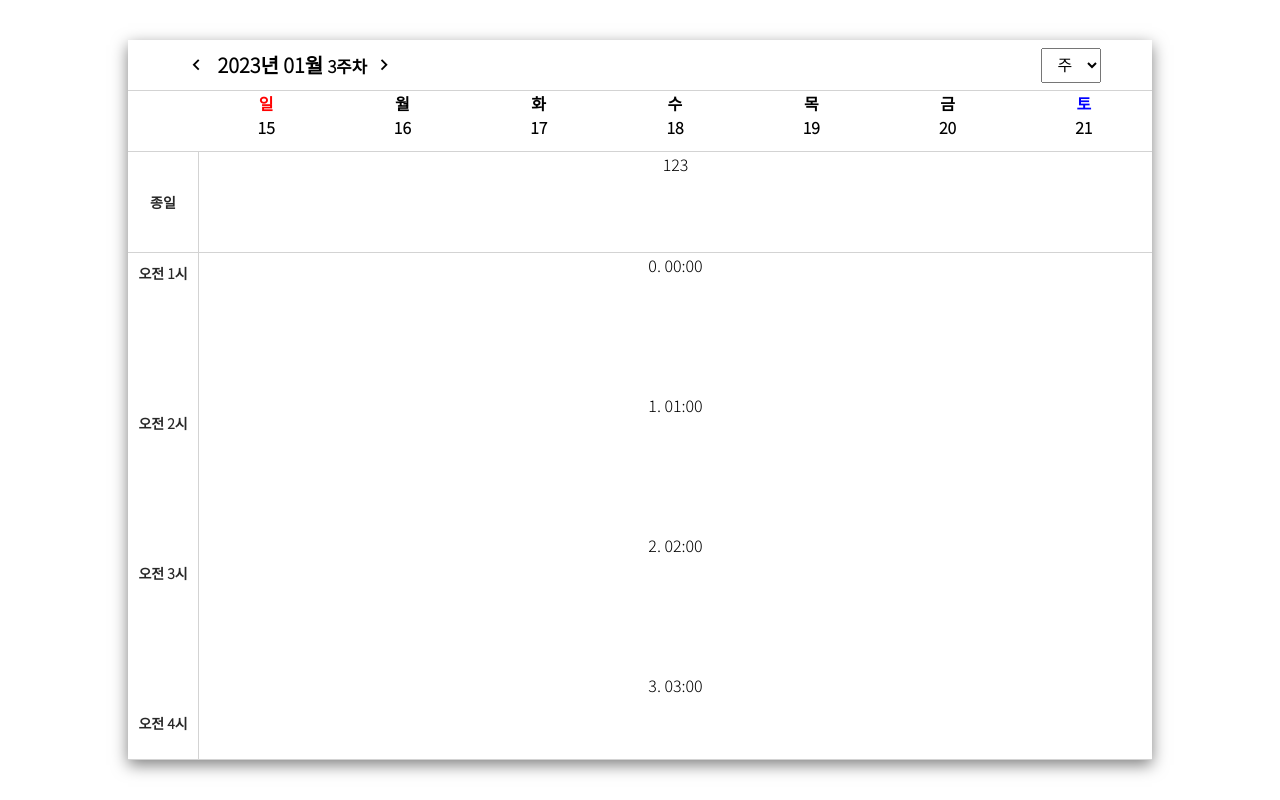
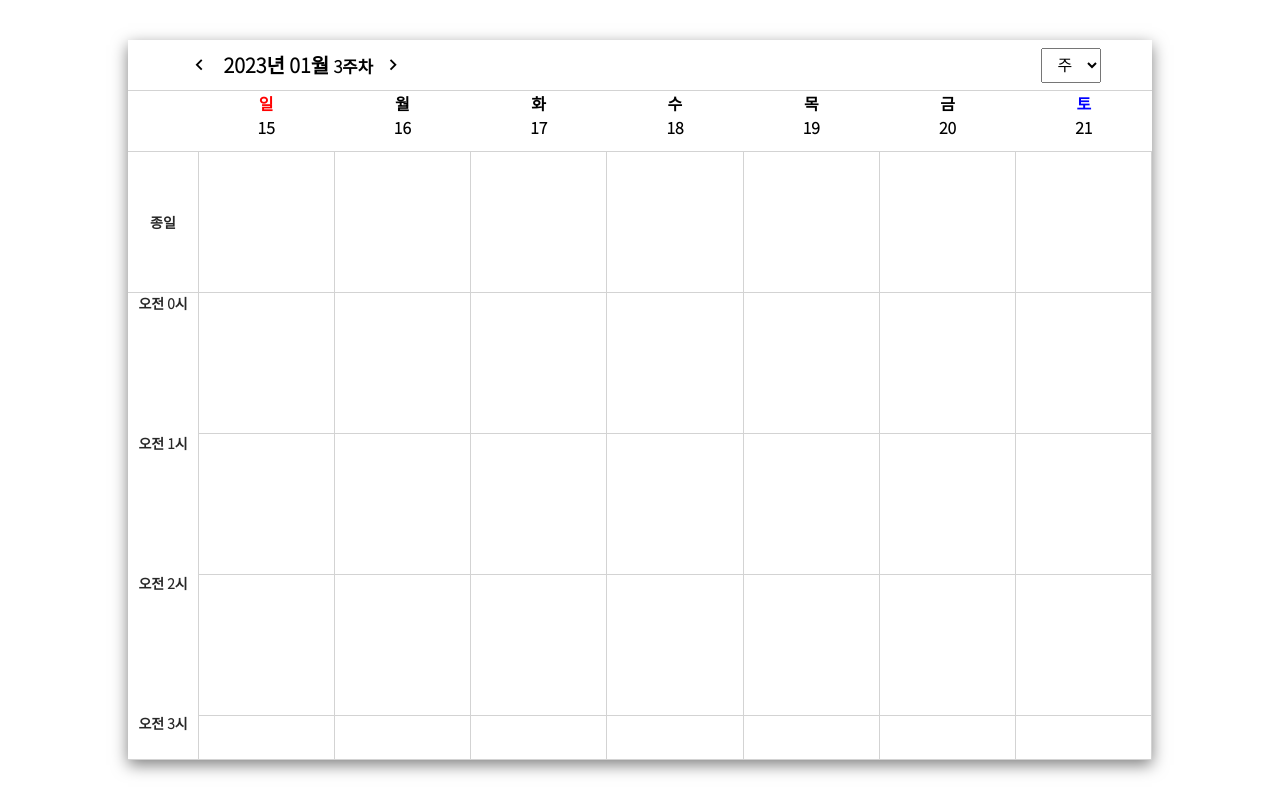
Before and after one commit to dnfwlxo11/vue-calandar, a Vue app: page / in a window 1280 px wide. Built offline with nearby package versions, Linux system fonts and the light colour scheme.

Commit message:
add: week calendar click event code upload

```diff
--- a/src/components/PlanSubmitMenu.vue
+++ b/src/components/PlanSubmitMenu.vue
@@ -63,6 +63,7 @@ export default {
       this.setTargetDate();
     },
     mounted() {
+      console.log(this.modalDateInfor, 'this.modalDateInfor');
       this.modalRef = this.$refs['plan-submit-modal'];
       this.modalRef.focus();
       this.modalRef.addEventListener('keyup', this.keyEventListener);
@@ -73,12 +74,12 @@ export default {
 
         this.modalType = this.modalDateInfor.type;
 
+        this.modalDateInfor.time === 'all'
+          ? this.isFullDay = true
+          : this.isFullDay = false;
+
         // true는 수정 false는 생성
         if (this.modalType) {
-          this.modalDateInfor.time !== 'all' ?
-            this.isFullDay = false
-            : this.isFullDay = true;
-
           this.submitData = {
             ...this.modalDateInfor,
             'updated_ts': this.$Utils.dateUtils.getNow(),
@@ -86,7 +87,7 @@ export default {
         } else {
           this.submitData = {
             ...this.submitData,
-            'time': this.isFullDay ? 'all' : '08:00',
+            'time': this.modalDateInfor.time,
             'fulldate': `${year}-${month}-${day.toString().padStart(2, '0')}`,
             'created_ts': this.$Utils.dateUtils.getNow(),
             'updated_ts': this.$Utils.dateUtils.getNow(),
@@ -104,7 +105,7 @@ export default {
       },
       setFullDay() {
         this.isFullDay = !this.isFullDay;
-
+        console.log(this.isFullDay)
         this.isFullDay
           ? this.$set(this.submitData, 'time', 'all')
           : this.$set(this.submitData, 'time', this.modalDateInfor.time === 'all' ? '08:00' : this.modalDateInfor.time);
--- a/src/components/PlansModal.vue
+++ b/src/components/PlansModal.vue
@@ -16,7 +16,8 @@
                         v-for="(plan, idx) of modalPlansInfor[modalPlansInfor.day]"
                         :key="idx"
                         @click="updateData(plan)">
-                        <span v-if="plan.time !== 'all'" class="mdi mdi-chevron-right"></span>
+                        <span v-if="plan.time !== 'all'" class="mdi mdi-timer-outline"></span>
+                        <span v-else class="mdi mdi-check-circle-outline"></span>
                         <span class="plan-title">{{ plan.title }}</span>
                         - <span class="plan-content">{{ plan.content }}</span>
                     </div>
@@ -28,7 +29,8 @@
             :modalDateInfor="targetDate"
             @action:close="isSubmitModal=false;modalRef.focus()"
             @update:submit="submit"
-            @delete:data="deleteData" />
+            @delete:data="deleteData"
+        />
     </div>
 </template>
 
@@ -56,7 +58,6 @@ export default {
         }
     },
     mounted() {
-        console.log(this.modalPlansInfor)
         this.modalRef = this.$refs['plans-modal'];
         this.modalRef.focus();
         this.modalRef.addEventListener('keyup', this.keyEventListener);
@@ -218,4 +219,9 @@ export default {
         }
     }
 }
+
+.mdi {
+  font-size: 14px;
+  margin: 0 3px 0 3px;
+}
 </style>
--- a/src/views/Calandar/MonthCalendar.vue
+++ b/src/views/Calandar/MonthCalendar.vue
@@ -17,18 +17,18 @@
           {{ day.class ? day.day : null }}
         </div>
         <div v-if="Object.keys(monthData.data).length" class="day-plans">
-          <div v-for="(dayData, dayKey) in monthData.data" :key="dayKey" style="height: 100%;">
+          <div v-for="(dayData, dayKey) in monthData.data" :key="dayKey" :style="{  'height': dayKey !== day.day ? '0%' : '100%'}">
               <div v-if="dayKey === day.day" class="day-plan-wrapper">
                 <div :class="`day-plan day-plan${content.time === 'all' ? '-all' : '-time' }`"
                   v-for="(content, contentIdx) of dayData.slice(0, 3)"
                   :key="contentIdx"
                   @click.stop="showSubmitModal({ ...day, ...content }, true)">
-                  <span v-if="content.time !== 'all'" class="mdi mdi-chevron-right"></span>
+                  <span v-if="content.time !== 'all'" class="mdi mdi-timer-outline"></span>
+                  <span v-else class="mdi mdi-check-circle-outline"></span>
                   <span class="day-plan-title">{{ content.title }}</span>
                   - <span class="day-plan-content">{{ content.content }}</span>
                 </div>
               </div>
-              <!-- {{dayData}} -->
               <div class="plan-more" v-if="dayData.length > 3 && dayKey === day.day">
                 <button class="btn" @click.stop="showMoreData(day)">
                   {{dayData.length - 3}}개 더보기
@@ -44,13 +44,15 @@
       @action:close="isSubmitModal=false"
       @create:submit="saveData"
       @update:submit="updateData"
-      @delete:data="deleteData" />
+      @delete:data="deleteData"
+    />
     <plans-modal
       v-if="isPlansShowModal"
       :modalPlansInfor="{ ...monthData.data, ...targetDay }"
       @action:close="isPlansShowModal=false"
       @update:submit="updateData"
-      @delete:data="deleteData" />
+      @delete:data="deleteData"
+    />
   </div>
 </template>
 
@@ -116,6 +118,7 @@ export default {
           'year': null,
           'month': null,
           'day': null,
+          'time': 'all',
           'class': true,
           'date': null,
         };
@@ -139,49 +142,49 @@ export default {
       this.isPlansShowModal = true;
     },
     saveData(value) {
-      console.log(this.monthData.data)
       const [ year, month, day ] = value.fulldate.split('-');
 
       const dayData = {};
-      Object.values(this.monthData.data).length
+
+      // eslint-disable-next-line no-prototype-builtins
+      this.monthData.data.hasOwnProperty(day)
         ? dayData[day] = [ ...this.monthData.data[day], value]
         : dayData[day] = [value]
 
       let submitData = {};
 
       // eslint-disable-next-line no-prototype-builtins
-      this.monthData.data.hasOwnProperty(day) ?
-        submitData[month] = { ...this.monthData.data, ...dayData }
-        : submitData[month] = dayData;
+      submitData[month] = { ...this.monthData.data, ...dayData }
 
       this.$emit('update:data', submitData);
       this.isSubmitModal = false;
     },
     updateData(value) {
       const [ year, month, day ] = value.fulldate.split('-');
-      const baseData = Object.values(this.monthData.data[day]).filter((dayData) => dayData.uid !== value.uid);
-      console.log(value, baseData)
+      const baseData = this.monthData.data[day].filter((dayData) => dayData.uid !== value.uid);
 
       const dayData = {}
       dayData[day] = [ ...baseData, value]
 
       let submitData = {};
-      submitData[month] = dayData
-      console.log(submitData)
+      submitData[month] = { ...this.monthData.data, ...dayData };
 
       this.$emit('update:data', submitData);
       this.isSubmitModal = false;
     },
     deleteData(value) {
       const [ year, month, day ] = value.fulldate.split('-');
-      const baseData = this.monthData.data[month][day].filter((item) => item.uid !== value.uid)
+      const baseData = this.monthData.data[day].filter((dayData) => dayData.uid !== value.uid)
+
+      const dayData = {};
+      dayData[day] = baseData;
 
       const submitData = {};
-      submitData[month] = baseData
+      submitData[month] = { ...this.monthData.data, ...dayData };
 
       this.$emit('update:data', submitData);
       this.isSubmitModal = false;
-    }
+    },
   },
   watch: {
     monthData() {
@@ -313,4 +316,9 @@ export default {
     cursor: pointer;
   }
 }
+
+.mdi {
+  font-size: 14px;
+  margin: 0 3px 0 3px;
+}
 </style>
--- a/src/views/Calandar/WeekCalendar.vue
+++ b/src/views/Calandar/WeekCalendar.vue
@@ -1,13 +1,14 @@
 <template>
   <div id="week-calandar">
     <div class="week-nav">
-      <div class="day-of-week"
-        v-for="(day, idx) of ['일', '월', '화', '수', '목', '금', '토']" :key="idx">
-        <div  :class="{ 'sunday': idx % 7 === 0, 'saturday': idx % 7 === 6 }">
+      <div class="day-of-week" v-for="(day, idx) of weekNavDay" :key="idx">
+        <div v-if="day <= weekData.lastDay">
+          <div :class="{ 'sunday': idx % 7 === 0, 'saturday': idx % 7 === 6 }">
+            {{ $Utils.dateUtils.getKoreanDate(idx) }}
+          </div>
+          <div>
             {{day}}
           </div>
-        <div>
-          {{weekNavDay[idx]}}
         </div>
       </div>
     </div>
@@ -24,29 +25,68 @@
           </div>
         </div>
         <div class="week-body-content">
-          <div class="week-all">
-            123
+          <div class="week-contents" v-for="(day, dayIdx) of weekNavDay" :key="dayIdx">
+            <div class="week-times">
+              <div v-if="weekData.data.hasOwnProperty(parseInt(day).toString().padStart(2, '0'))">
+                <div class="week-all" @click.stop="showSubmitModal({ day, time: 'all' })">
+                  <div v-for="(dayData, dayDataIdx) of weekData.data[day.toString().padStart(2, '0')]"
+                    :key="dayDataIdx">
+                    <div v-if="dayData.time === 'all'"
+                      class="day-plan day-plan-all"
+                      @click.stop="showSubmitModal(dayData, true)">
+                      <span class="mdi mdi-check-circle-outline"></span>
+                      <span class="day-plan-title">{{ dayData.title }}</span>
+                      - <span class="day-plan-content">{{ dayData.content }}</span>
                     </div>
-          <div class="week-times">
-            <div class="week-time" v-for="(time, idx) of timeKeys" :key="idx">
-              {{idx}}. {{time}}
+                  </div>
+                </div>
+                <div class="week-time"
+                  v-for="(time, timeIdx) of timeKeys"
+                  :key="timeIdx"
+                  @click.stop="showSubmitModal({ day, time })">
+                  <div v-for="(dayData, dayDataIdx) of weekData.data[day.toString().padStart(2, '0')]"
+                    :key="dayDataIdx">
+                    <div v-if="dayData.time.split(':')[0] === time.split(':')[0]"
+                      class="day-plan day-plan-time"
+                      @click.stop="showSubmitModal(dayData, true)">
+                      <span class="mdi mdi-timer-outline"></span>
+                      <span class="day-plan-title">{{ dayData.title }}</span>
+                      - <span class="day-plan-content">{{ dayData.content }}</span>
+                    </div>
+                  </div>
+                </div>
+              </div>
+              <div v-else class="day-plans">
+                <div class="week-all" @click.stop="showSubmitModal({ day, time: 'all' })"></div>
+                <div class="week-time"
+                  v-for="(time, timeIdx) of timeKeys"
+                  :key="timeIdx"
+                  @click.stop="showSubmitModal({ day, time })"></div>
               </div>
             </div>
           </div>
         </div>
       </div>
     </div>
+
+    <plan-submit-menu
+      v-if="isSubmitModal"
+      :modalDateInfor="targetDate"
+      @action:close="isSubmitModal=false"
+      @create:submit="saveData"
+      @update:submit="updateData"
+      @delete:data="deleteData"
+    />
+  </div>
 </template>
 
 <script>
 import PlanSubmitMenu from '@/components/PlanSubmitMenu.vue'
-import PlansModal from '@/components/PlansModal.vue';
 
 export default {
   name: 'WeekCalandar',
   components: {
     PlanSubmitMenu,
-    PlansModal,
   },
   props: {
     weekData: {
@@ -57,7 +97,7 @@ export default {
   data() {
     return {
       times: [
-        '오전 1시', '오전 2시', '오전 3시', '오전 4시', '오전 5시', '오전 6시',
+        '오전 0시', '오전 1시', '오전 2시', '오전 3시', '오전 4시', '오전 5시', '오전 6시',
         '오전 7시', '오전 8시', '오전 9시', '오전 10시', '오전 11시', '오후 12시',
         '오후 1시', '오후 2시', '오후 3시', '오후 4시', '오후 5시', '오후 6시',
         '오후 7시', '오후 8시', '오후 9시', '오후 10시', '오후 11시',
@@ -67,6 +107,10 @@ export default {
         '08:00', '09:00', '10:00', '11:00', '12:00', '13:00', '14:00', '15:00',
         '16:00', '17:00', '18:00', '19:00', '20:00', '21:00', '22:00', '23:00',
       ],
+      isHover: false,
+      isSubmitModal: false,
+      targetday: null,
+      targetDate: null,
       weekNavDay: [],
       weekStartDay: null,
       weekEndDay: null,
@@ -83,14 +127,68 @@ export default {
       this.weekEndDay = this.weekData.weekEndDay;
       this.monthLastDay = this.weekData.lastDay;
 
-      for (let i=this.weekStartDay;i<=((this.weekEndDay > this.monthLastDay) ? this.monthLastDay : this.weekEndDay);i++) {
+      for (let i=this.weekStartDay;i<=this.weekEndDay;i++) {
         if (i < 1) this.weekNavDay.push(null)
         else this.weekNavDay.push(i);
       }
     },
+    showSubmitModal(date, type=false) {
+      this.targetDate = {
+        ...date,
+        'year': this.weekData.year,
+        'month': this.weekData.month,
+        type,
+      }
+
+      this.isSubmitModal = true;
+    },
+    saveData(value) {
+      const [ year, month, day ] = value.fulldate.split('-');
+
+      const dayData = {};
+
+      // eslint-disable-next-line no-prototype-builtins
+      this.monthData.data.hasOwnProperty(day)
+        ? dayData[day] = [ ...this.weekData.data[day], value]
+        : dayData[day] = [value]
+
+      let submitData = {};
+
+      // eslint-disable-next-line no-prototype-builtins
+      submitData[month] = { ...this.weekData.data, ...dayData }
+
+      this.$emit('update:data', submitData);
+      this.isSubmitModal = false;
+    },
+    updateData(value) {
+      const [ year, month, day ] = value.fulldate.split('-');
+      const baseData = this.weekData.data[day].filter((dayData) => dayData.uid !== value.uid);
+
+      const dayData = {}
+      dayData[day] = [ ...baseData, value]
+
+      let submitData = {};
+      submitData[month] = { ...this.weekData.data, ...dayData };
+
+      this.$emit('update:data', submitData);
+      this.isSubmitModal = false;
+    },
+    deleteData(value) {
+      const [ year, month, day ] = value.fulldate.split('-');
+      const baseData = this.weekData.data[day].filter((dayData) => dayData.uid !== value.uid)
+
+      const dayData = {};
+      dayData[day] = baseData;
+
+      const submitData = {};
+      submitData[month] = { ...this.weekData.data, ...dayData };
+
+      this.$emit('update:data', submitData);
+      this.isSubmitModal = false;
+    }
   },
   watch: {
-    weekData(value) {
+    weekData() {
       this.init();
     }
   }
@@ -105,13 +203,13 @@ export default {
 .week-nav {
   height: 60px;
   display: flex;
-  justify-content: space-between;
+  // justify-content: space-between;
   font-weight: 600;
   border-bottom: 1px solid lightgrey;
   padding-left: 70px;
 
   & .day-of-week {
-    width: 100%;
+    width: calc(100% / 7);
   }
 }
 
@@ -145,7 +243,7 @@ export default {
         display: flex;
         justify-content: center;
         align-items: center;
-        height: 100px;
+        height: 140px;
         width: 70px;
         background: white;
         border-bottom: 1px solid lightgrey;
@@ -153,7 +251,6 @@ export default {
 
       & .vertical-times {
         & .vertical-time {
-          padding-top: 10px;
           height: 140px;
           width: 100%;
         }
@@ -163,20 +260,68 @@ export default {
 
     & .week-body-content {
       width: calc(100% - 70px);
+      display: flex;
+
+      & .week-contents {
+        width: calc(100% / 7);
+
+        & .week-times {
+          border-right: 1px solid lightgrey;
+
+          & .day-plan {
+            text-align: left;
+            // 양쪽 3px 씩
+            width: calc(100% - 6px);
+            padding: 1px 3px 1px 3px;
+            margin: 4px 0 4px 0;
+
+            font-weight: 600;
+            text-overflow: ellipsis;
+            white-space: nowrap;
+            overflow-x: hidden;
+            overflow-y: auto;
+            border-radius: 0.25rem;
+
+            &-time {
+              background: #D2FDBB;
+            }
+
+            &-all {
+              background: #EEDDFF;
+            }
+          }
 
           & .week-all {
             top: 0;
             position: sticky;
-        width: calc(100%);
+            width: 100%;
             height: 100px;
+            padding-bottom: 40px;
             background: white;
             border-bottom: 1px solid lightgrey;
+            overflow-y: auto;
+
+            &::-webkit-scrollbar {
+              display: none;
+            }
           }
 
-      & .week-times {
           & .week-time {
             width: 100%;
-          height: 140px;
+            height: 100px;
+            padding-bottom: 40px;
+            border-bottom: 1px solid lightgrey;
+            overflow: auto;
+
+            &::-webkit-scrollbar {
+              display: none;
+            }
+          }
+
+          & .week-all:hover, .week-time:hover {
+            cursor: pointer;
+            background: #F1F3F5;
+          }
         }
       }
     }
@@ -190,4 +335,23 @@ export default {
 .sunday {
   color: red;
 }
+
+.btn {
+  height: 70%;
+  background: #413BF7;
+  color: white;
+  min-width: 50px;
+  min-height: 20px;
+  border-radius: 0.25rem;
+  border: none;
+
+  &:hover {
+    cursor: pointer;
+  }
+}
+
+.mdi {
+  font-size: 14px;
+  margin: 0 3px 0 3px;
+}
 </style>
--- a/src/views/Calandar/index.vue
+++ b/src/views/Calandar/index.vue
@@ -204,6 +204,10 @@ export default {
         background-color: lightgrey;
       }
     }
+
+    @media (pointer:coarse) {
+      font-size: 16px;
+    }
   }
 
   & .menu-sector {
```
Lines whose indentation alone changed are shown as unchanged.
